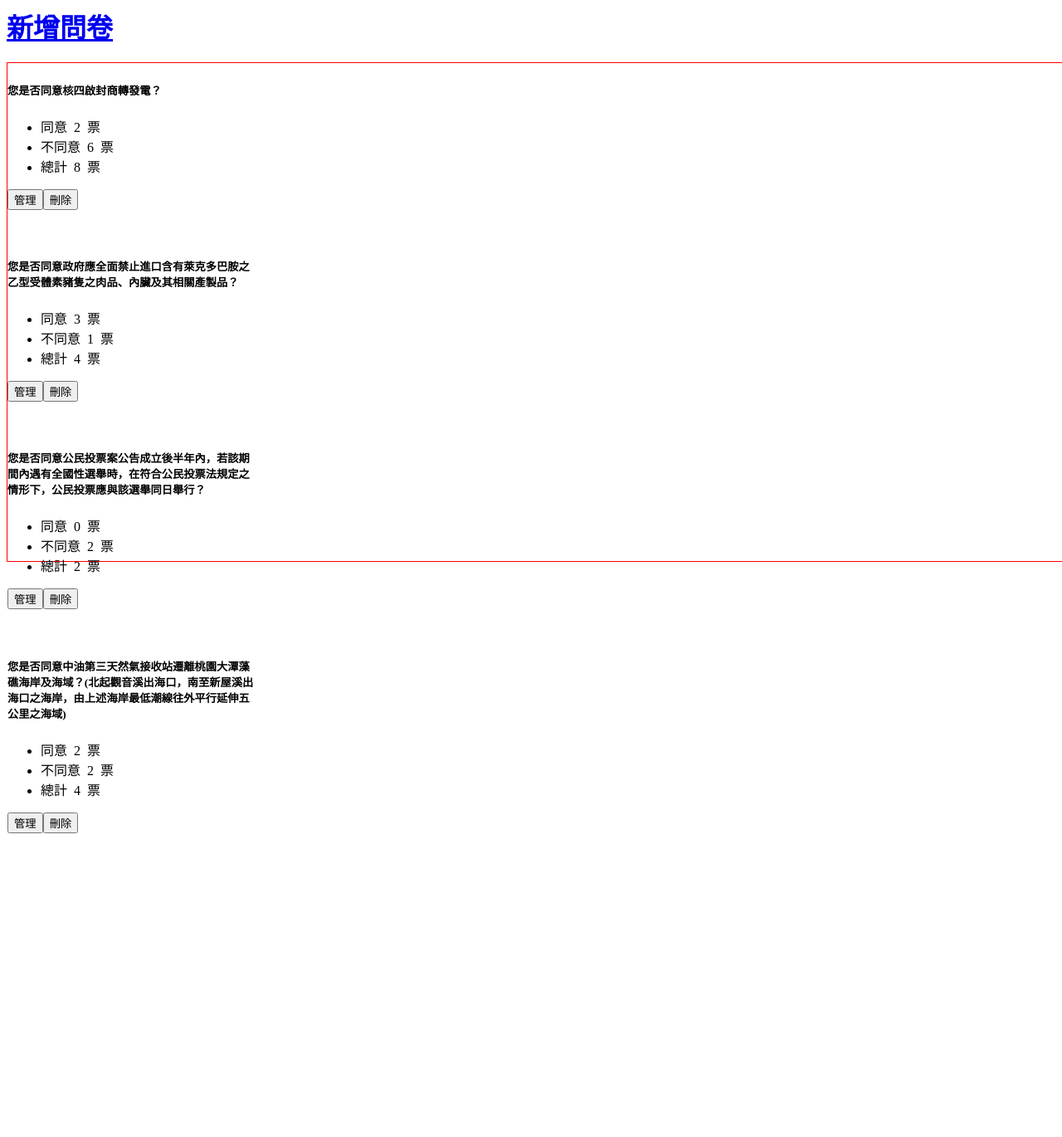
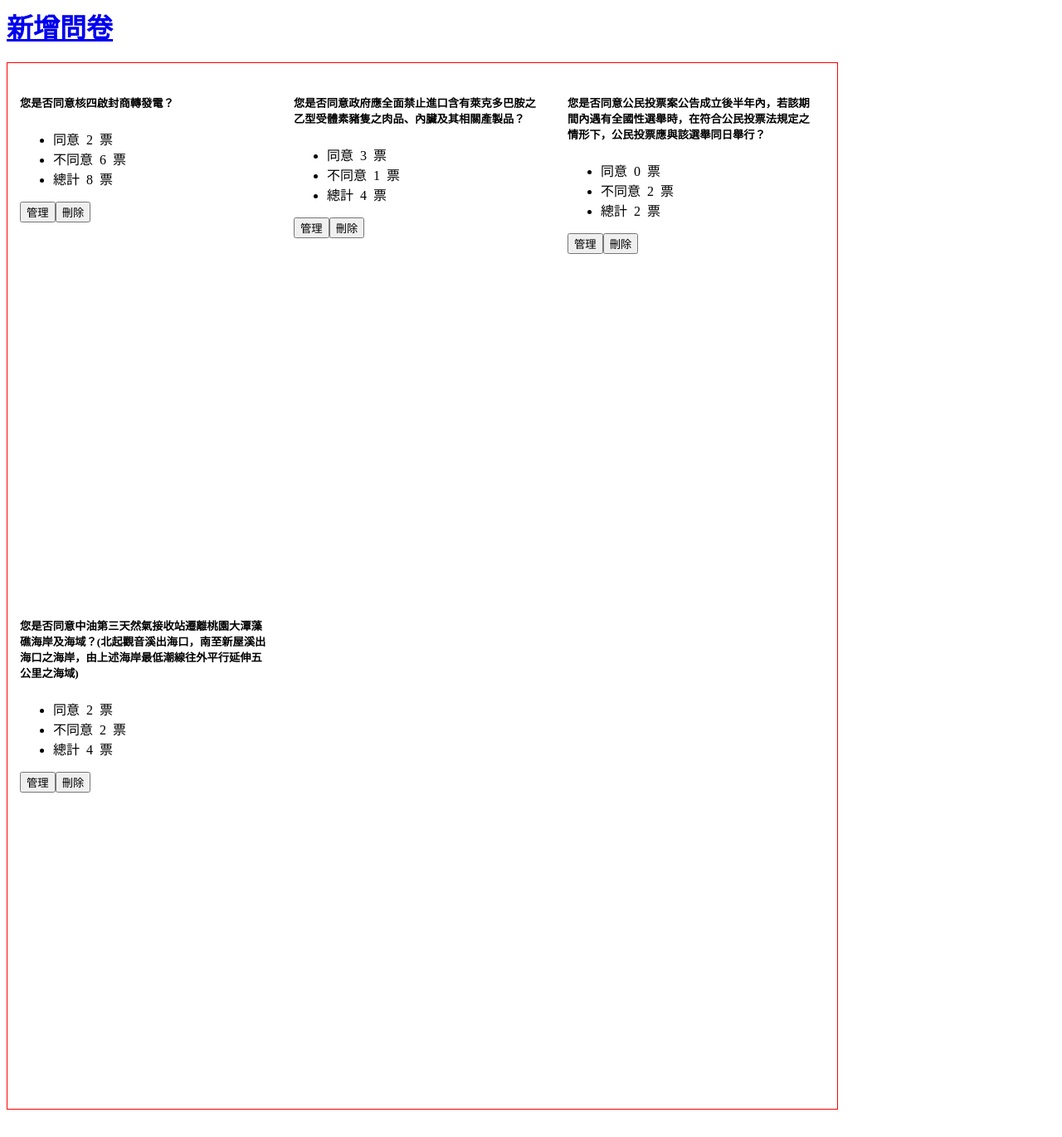
Before and after one commit to EuniQQ/polling, a PHP site: page /backend/manage_vote.php in a window 1280 px wide; the page is wider, and only the part inside the window is pictured. Shown: that part at 83% size. After the commit the page ends 1337 px from the top of that part, so only its background shows below. Run offline with PHP 8.4, Linux system fonts and the light colour scheme; data comes from the database, SQL or seed files in the repository; data that the repository does not hold is empty.

Commit message:
問卷管理頁的各項問卷結果組調整為並排顯示

```diff
--- a/backend/manage_vote.php
+++ b/backend/manage_vote.php
@@ -13,10 +13,17 @@ echo "</h1>";
     <meta name="viewport" content="width=device-width, initial-scale=1.0">
     <title>Document</title>
     <style>
+
         main{
             border:1px solid red;
-            width:1500px;
-            height:600px;
+            width:1000px;
+           /*  height:600px; */
+           display:flex;
+           flex-wrap:wrap;
+        }
+        .card{
+            padding:5px;
+            margin:10px
         }
     </style>
 </head>
@@ -29,10 +36,11 @@ echo "</h1>";
         // echo "<ol class='list-group'>";
            foreach ($subjects as $key => $value) {
         echo "<div class='card' style='width: 300px;height:600px;'>";
-           echo "<img src='{$value['img_src']}' class='card-img-top' alt=''>";
-           echo "<div class='card-body'>";
-           echo "<h5 class='card-title'> {$value['topic']} </h5>";
-           echo "</div>";
+           //選項圖片
+            echo "<img src='{$value['img_src']}' class='card-img-top' alt=''>";
+             echo "<div class='card-body'>";
+             echo "<h5 class='card-title'> {$value['topic']} </h5>";
+             echo "</div>";
 
                //選項票數
                $oopt=q("SELECT `count` as '票數' FROM `options` WHERE `topic_id`='{$value['id']}'");
@@ -57,8 +65,8 @@ echo "</h1>";
                echo "</a>";
             echo "</div>";
             //    echo "</ol>";
-            echo "<br><br>";
-        echo "<div>";
+            //echo "<br><br>";
+        echo "</div>";
 
            }
     ?>
--- a/index.php
+++ b/index.php
@@ -17,7 +17,7 @@
     }
 
     body {
-      width: 1920px;
+      width:100vh;
       height: 1080px;
       margin: 0;
       background: url(./image/index_img-3.png);
```
Also changed, not shown: frontend/show_vote_tytle.php (+5 -23 lines).
